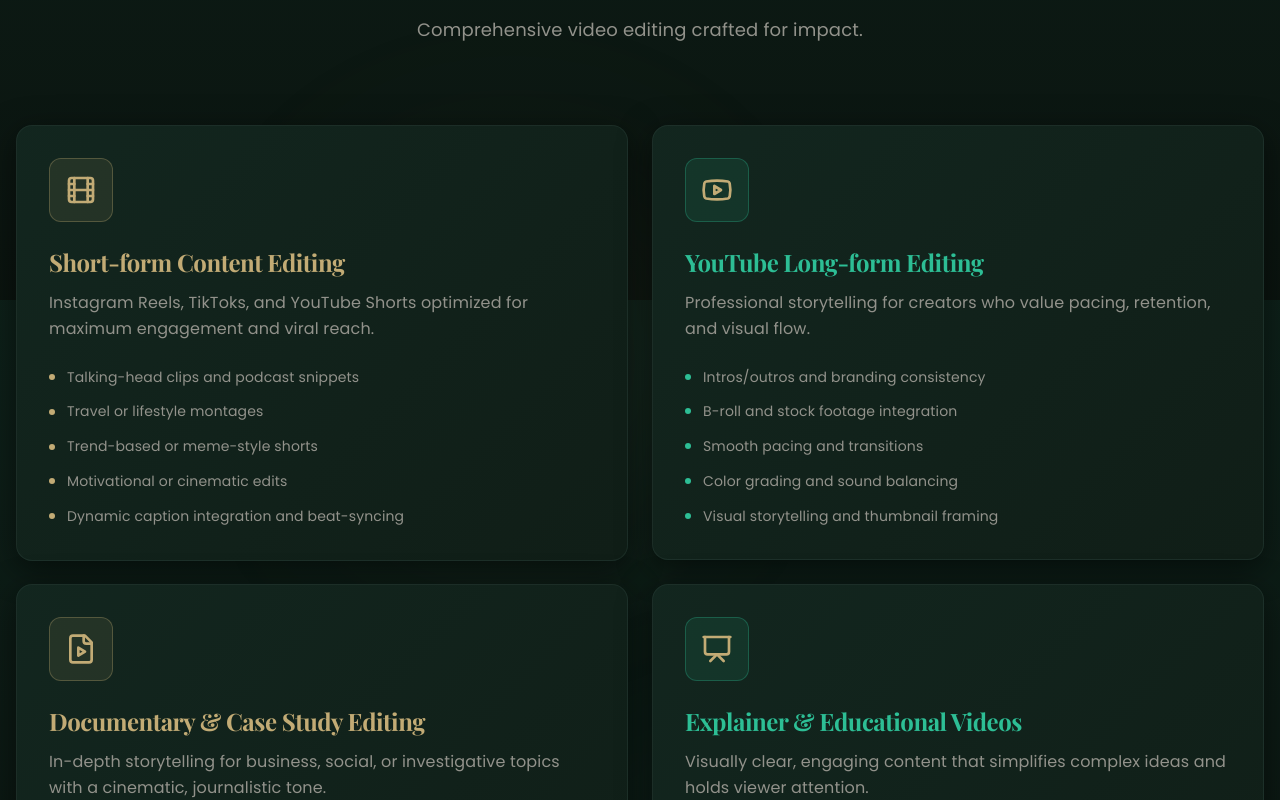
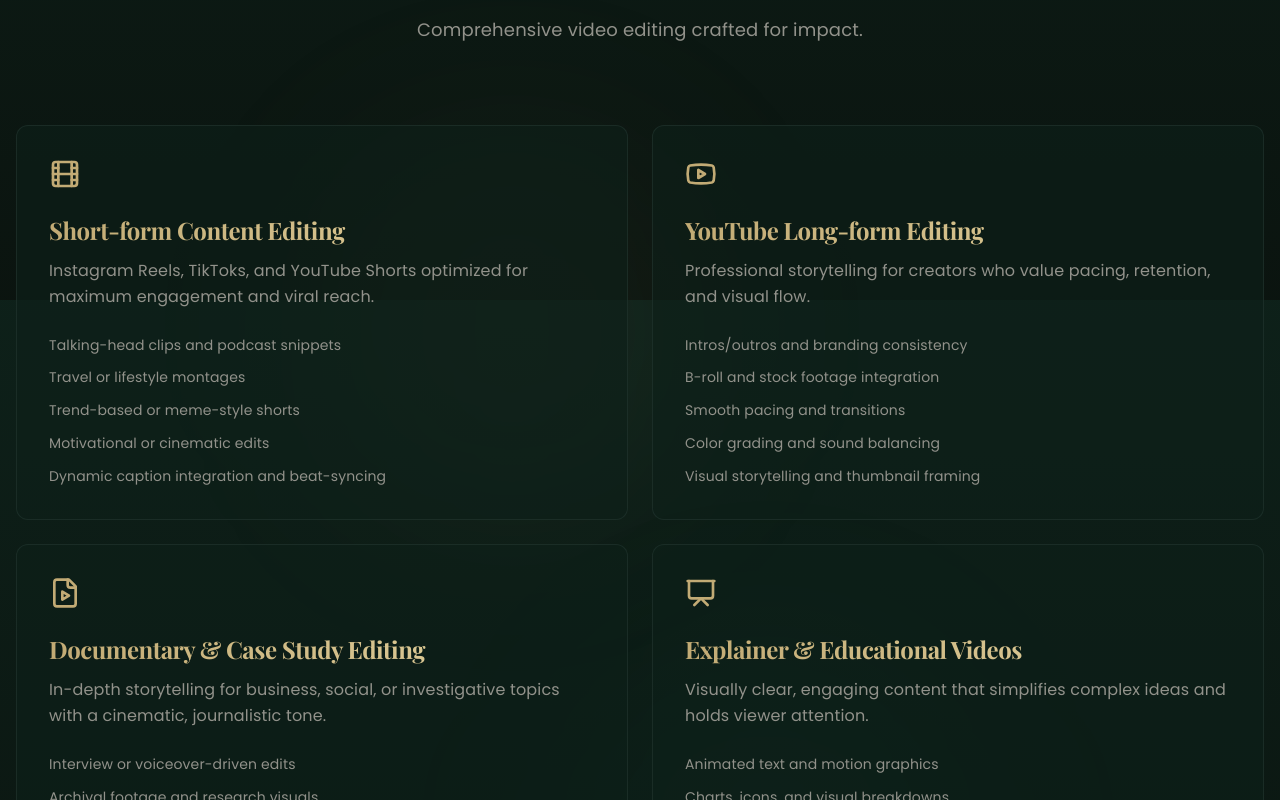
Before and after one commit to Tarun-23113/tarun-cinematic-vision, a React (Vite) app: page / in a window 1280 px wide. Shown: the part 3700-4500 px from the top of the page. Built offline with nearby package versions, Linux system fonts and the light colour scheme; the HTML template or start-up script is replaced by a standard one.

Commit message:
Refactor Services section cards

```diff
--- a/src/components/Services.tsx
+++ b/src/components/Services.tsx
@@ -125,65 +125,34 @@ const Services = () => {
               <div
                 key={index}
                 ref={(el) => (cardRefs.current[index] = el)}
-                className={`group relative p-8 rounded-2xl backdrop-blur-sm border border-border/50
-                  transition-all duration-700 hover:border-transparent hover:-translate-y-2 hover:rotate-1
+                className={`group relative p-8 rounded-xl border border-border/50 bg-background/60
+                  transition-all duration-500 hover:border-primary/30 hover:-translate-y-1
                   ${isVisible ? 'opacity-100 translate-y-0' : 'opacity-0 translate-y-12'}`}
-                style={{
-                  background: "linear-gradient(135deg, hsl(158, 35%, 11%) 0%, hsl(150, 30%, 9%) 100%)",
-                  boxShadow: "0 8px 32px hsl(150 30% 0% / 0.5)",
-                }}
               >
-                {/* Gold top border glow */}
-                <div className="absolute top-0 left-0 right-0 h-[2px] bg-gradient-to-r from-transparent via-primary to-transparent opacity-0 group-hover:opacity-100 transition-opacity duration-700" />
+                {/* Subtle gold top border */}
+                <div className="absolute top-0 left-0 right-0 h-[1px] bg-gradient-to-r from-transparent via-primary/50 to-transparent opacity-0 group-hover:opacity-100 transition-opacity duration-500" />
 
-                {/* Emerald gradient shift on hover */}
-                <div className="absolute inset-0 rounded-2xl opacity-0 group-hover:opacity-100 transition-opacity duration-700 pointer-events-none"
-                  style={{
-                    background: `linear-gradient(135deg, ${index % 2 === 0 ? 'hsl(42 39% 61% / 0.08)' : 'hsl(163 62% 46% / 0.08)'}, transparent 70%)`,
-                    boxShadow: `0 0 40px ${index % 2 === 0 ? 'hsl(42 39% 61% / 0.25)' : 'hsl(163 62% 46% / 0.25)'}`,
-                  }}
-                />
-
-                {/* Parallax icon container */}
-                <div className="mb-6 relative z-10 transform transition-transform duration-500 group-hover:scale-110 group-hover:-translate-y-1">
-                  <div className={`w-16 h-16 rounded-xl flex items-center justify-center relative overflow-hidden border
-                    ${index % 2 === 0 ? 'bg-primary/10 border-primary/30' : 'bg-secondary/10 border-secondary/30'}
-                    ${index % 2 === 0 ? 'group-hover:shadow-[0_0_30px_hsl(42_39%_61%/0.4)]' : 'group-hover:shadow-[0_0_30px_hsl(163_62%_46%/0.4)]'}
-                    transition-all duration-500`}>
-                    <Icon className={`w-8 h-8 relative z-10 text-primary`} />
-                    <div className={`absolute inset-0 opacity-0 group-hover:opacity-100 transition-opacity duration-500
-                      ${index % 2 === 0 ? 'bg-primary/20' : 'bg-secondary/20'} blur-xl`} />
-                  </div>
+                <div className="mb-6">
+                  <Icon className="w-8 h-8 text-primary" />
                 </div>
 
-                <h3 className="text-2xl font-bold mb-3 transition-all duration-500 relative z-10"
-                  style={{ color: index % 2 === 0 ? 'hsl(42, 39%, 61%)' : 'hsl(163, 62%, 46%)' }}>
+                <h3 className="text-2xl font-bold mb-3 bg-gradient-to-r from-primary to-primary-glow bg-clip-text text-transparent">
                   {service.title}
                 </h3>
 
-                <p className="text-muted-foreground mb-6 leading-relaxed relative z-10">
+                <p className="text-muted-foreground mb-6 leading-relaxed">
                   {service.description}
                 </p>
 
-                <ul className="space-y-3 relative z-10">
+                <ul className="space-y-2.5">
                   {service.features.map((feature, idx) => (
-                    <li key={idx} className="flex items-start gap-3 text-sm group/item">
-                      <div className={`w-1.5 h-1.5 rounded-full mt-2 flex-shrink-0 transition-all duration-300
-                        ${index % 2 === 0 ? 'bg-primary' : 'bg-secondary'}
-                        group-hover/item:scale-150 group-hover/item:shadow-[0_0_10px_currentColor]`} />
-                      <span className="text-muted-foreground leading-relaxed group-hover/item:text-foreground transition-colors duration-300">
+                    <li key={idx} className="flex items-start gap-3 text-sm">
+                      <span className="text-muted-foreground leading-relaxed">
                         {feature}
                       </span>
                     </li>
                   ))}
                 </ul>
-
-                {/* Hover gradient overlay */}
-                <div className="absolute inset-0 rounded-2xl opacity-0 group-hover:opacity-100 transition-opacity duration-700 pointer-events-none"
-                  style={{
-                    background: `radial-gradient(circle at 50% 0%, ${index % 2 === 0 ? 'hsl(195 100% 50% / 0.05)' : 'hsl(288 100% 60% / 0.05)'}, transparent 70%)`,
-                  }}
-                />
               </div>
             );
           })}
```
